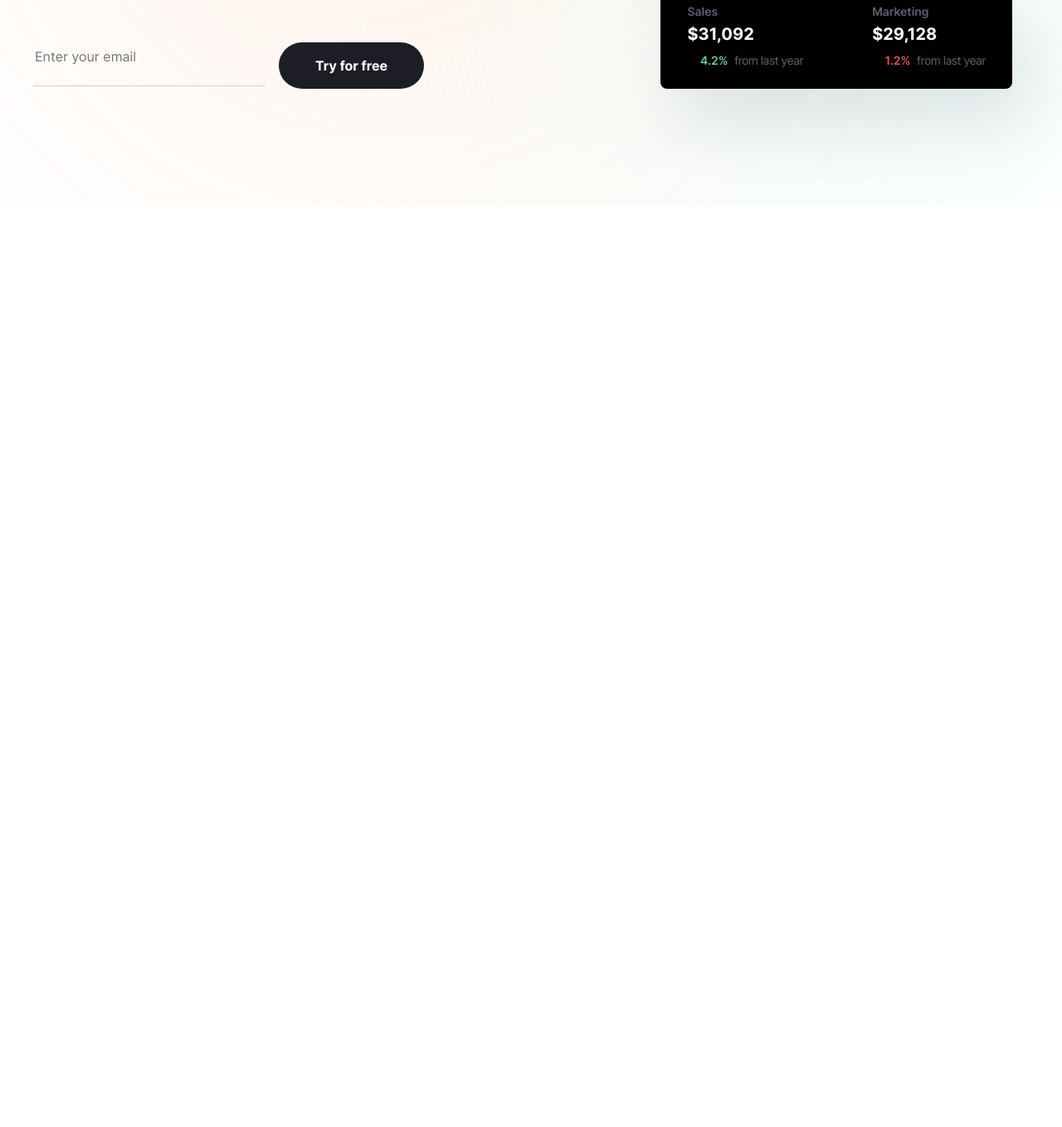
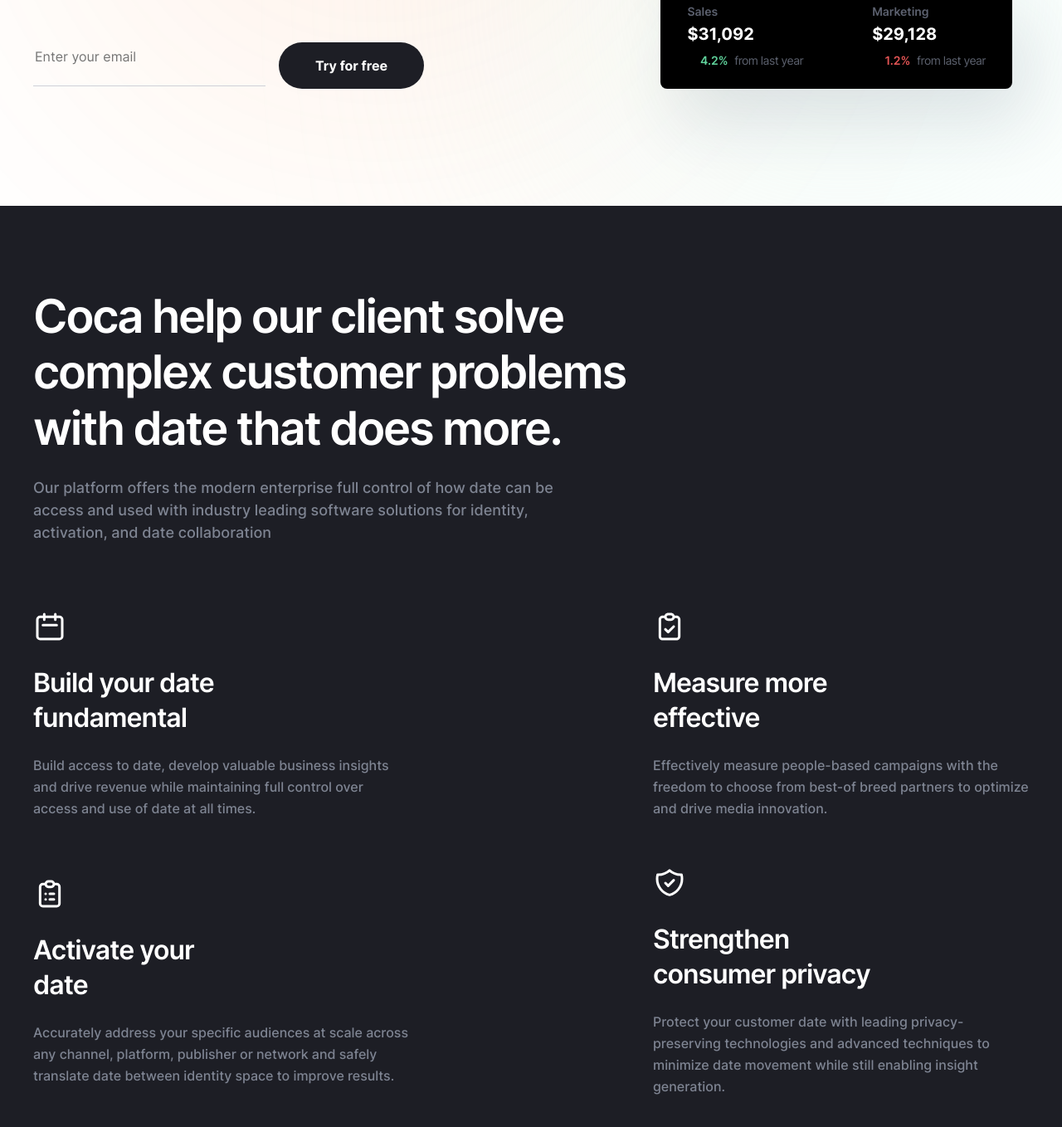
Before and after one commit to atmosphaere/Coca, a website built with Vite: page index.html in a window 1280 px wide. Shown: the part 654-2012 px from the top of the page at 83% size. Before the commit the page ends 902 px from the top, so only its background shows below. Built offline with nearby package versions, Linux system fonts and the light colour scheme; files whose address does not match are found by name.

Commit message:
add overview section

```diff
--- a/index.html
+++ b/index.html
@@ -6,6 +6,7 @@
     <load src="src/html/components/header.html" title="Home" />
 
     <load src="src/html/components/home/hero.html" />
+    <load src="src/html/components/home/overview.html" />
 
     <script type="module" src="/src/js/main.js"></script>
   </body>
--- /dev/null
+++ b/src/html/components/home/overview.html
@@ -0,0 +1,82 @@
+<section class="overview">
+  <div class="container">
+    <h2 class="overview__title heading-h2">
+      Coca help our client solve complex customer problems with date that does
+      more.
+    </h2>
+    <p class="overview__descr text-p-medium">
+      Our platform offers the modern enterprise full control of how date can be
+      access and used with industry leading software solutions for identity,
+      activation, and date collaboration
+    </p>
+    <ul class="overview__list">
+      <li class="overview__item">
+        <img
+          loading="lazy"
+          class="overview__item-icon"
+          src="src/assets/icons/calendar-icon.svg"
+          width="40"
+          height="40"
+          alt="Calendar icon"
+        />
+        <h3 class="overview__item-title heading-h5">
+          Build your date fundamental
+        </h3>
+        <p class="overview__item-descr text-p-default">
+          Build access to date, develop valuable business insights and drive
+          revenue while maintaining full control over access and use of date at
+          all times.
+        </p>
+      </li>
+      <li class="overview__item">
+        <img
+          loading="lazy"
+          class="overview__item-icon"
+          src="src/assets/icons/todo-icon.svg"
+          width="40"
+          height="40"
+          alt="Todo icon"
+        />
+        <h3 class="overview__item-title heading-h5">Measure more effective</h3>
+        <p class="overview__item-descr text-p-default">
+          Effectively measure people-based campaigns with the freedom to choose
+          from best-of breed partners to optimize and drive media innovation.
+        </p>
+      </li>
+      <li class="overview__item">
+        <img
+          loading="lazy"
+          class="overview__item-icon"
+          src="src/assets/icons/list-icon.svg"
+          width="40"
+          height="40"
+          alt="List icon"
+        />
+        <h3 class="overview__item-title heading-h5">Activate your date</h3>
+        <p class="overview__item-descr text-p-default">
+          Accurately address your specific audiences at scale across any
+          channel, platform, publisher or network and safely translate date
+          between identity space to improve results.
+        </p>
+      </li>
+      <li class="overview__item">
+        <img
+          loading="lazy"
+          class="overview__item-icon"
+          src="src/assets/icons/shield-icon.svg"
+          width="40"
+          height="40"
+          alt="List icon"
+        />
+        <h3 class="overview__item-title heading-h5">
+          Strengthen consumer privacy
+        </h3>
+        <p class="overview__item-descr text-p-default">
+          Protect your customer date with leading privacy-preserving
+          technologies and advanced techniques to minimize date movement while
+          still enabling insight generation.
+        </p>
+      </li>
+    </ul>
+  </div>
+</section>
--- /dev/null
+++ b/src/scss/components/home/overview.scss
@@ -0,0 +1,88 @@
+.overview {
+    padding: 100px 0;
+    background-color: var(--black-bg-color);
+
+    @include tablet {
+        text-align: center;
+    }
+
+    @include mobile {
+        padding: 60px 0;
+    }
+
+    &__title {
+        margin-bottom: 24px;
+        max-width: 816px;
+        font-weight: 600;
+        letter-spacing: -0.04em;
+        color: #fff;
+    }
+
+    &__descr {
+        margin-bottom: 80px;
+        max-width: 660px;
+        font-weight: 500;
+        line-height: 150%;
+        color: var(--neutral-color-150);
+
+        @include tablet {
+            margin-bottom: 60px;
+        }
+
+        @include small-mobile {
+            margin-bottom: 50px;
+        }
+    }
+
+    &__list {
+        @include flex-all-between;
+        gap: 56px;
+        flex-wrap: wrap;
+
+        @include tablet {
+            gap: 40px;
+            flex-direction: column;
+            align-items: center;
+        }
+    }
+
+    &__item {
+        max-width: 453px;
+
+        &-icon,
+        &-title {
+            margin-bottom: 24px;
+
+            @include tablet {
+                margin-bottom: 18px;
+            }
+        }
+
+        &-title {
+            max-width: 262px;
+            font-weight: 600;
+            line-height: 131%;
+            letter-spacing: -0.03em;
+            color: #fff;
+
+            @include mobile {
+                max-width: 320px;
+            }
+        }
+
+        &-descr {
+            font-weight: 500;
+            line-height: 162%;
+            color: var(--neutral-color-150);
+        }
+    }
+
+    &__title,
+    &__descr,
+    &__item-title {
+        @include tablet {
+            margin-right: auto;
+            margin-left: auto;
+        }
+    }
+}
--- a/src/scss/main.scss
+++ b/src/scss/main.scss
@@ -6,3 +6,4 @@
 
 @import './components/header.scss';
 @import './components/home/hero';
+@import './components/home/overview.scss';
```
